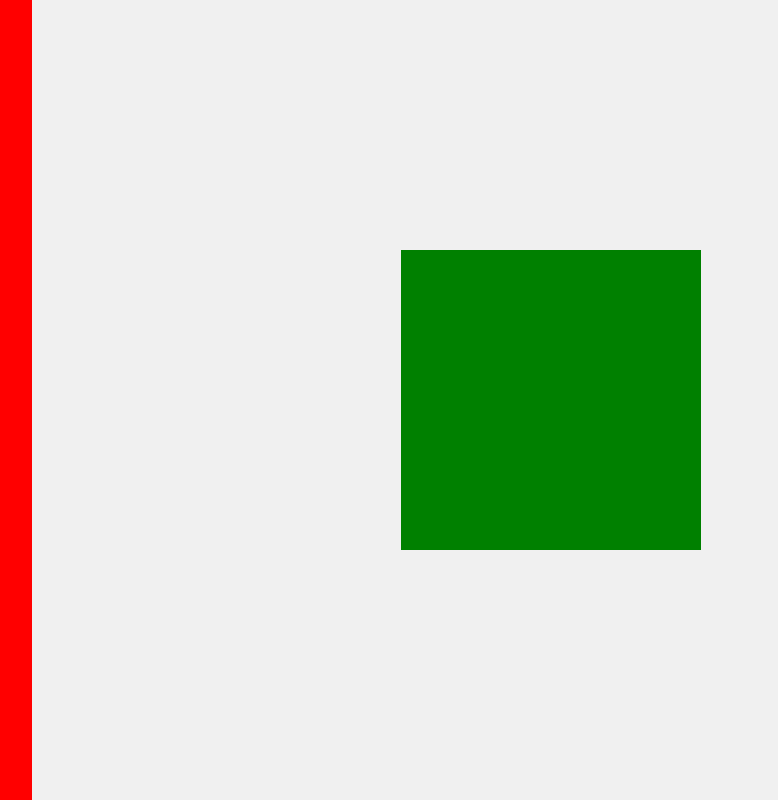
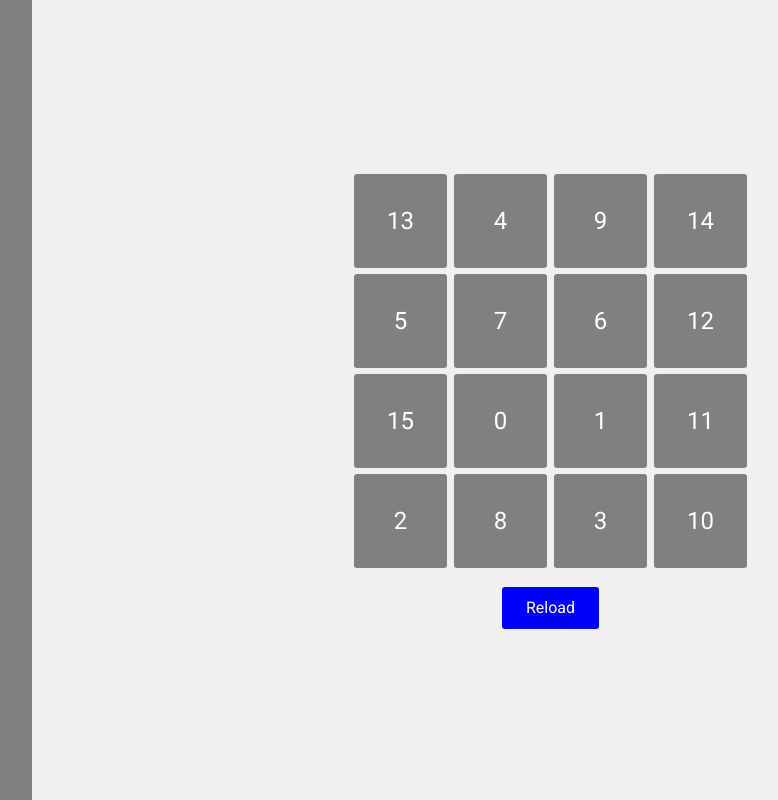
Before and after one commit to ItayZuker/games, a React app in the folder client/: page / in a window 1280 px wide. Shown: the whole page, without its empty margins (211-989 px from the left). Built offline with nearby package versions, Linux system fonts and the light colour scheme.

Commit message:
random square box

```diff
--- a/client/src/app/game_stage/game/game.js
+++ b/client/src/app/game_stage/game/game.js
@@ -1,6 +1,7 @@
 import React from 'react';
 import { useParams } from "react-router-dom";
-import RandomSquareBox from './random_squere_box/random_squere_box.js';
+import RandomSquareBoxGame from './random_squere_box/random_squere_box_game.js';
+import { RandomSquareBoxContextComponent } from '../../../global_context/random_square_box_context';
 import './game.scss'
 
 const Game = () => {
@@ -9,8 +10,12 @@ const Game = () => {
 
     return (
         <div className='game_container'>
-            { game === undefined ? <RandomSquareBox /> : null }
-            { game === 'random-square-box' ? <RandomSquareBox /> : null }
+            <RandomSquareBoxContextComponent>
+                { game === undefined ? <RandomSquareBoxGame /> : null }
+            </RandomSquareBoxContextComponent>
+            <RandomSquareBoxContextComponent>
+                { game === 'random-square-box' ? <RandomSquareBoxGame /> : null }
+            </RandomSquareBoxContextComponent>
         </div>
     )
 }
--- a/client/src/app/game_stage/game/random_squere_box/random_square_box.scss
+++ /dev/null
@@ -1,5 +0,0 @@
-.random_square_box_container {
-    width: 300px;
-    height: 300px;
-    background-color: green;
-}
--- /dev/null
+++ b/client/src/app/game_stage/game/random_squere_box/random_square_box_game.scss
@@ -0,0 +1,34 @@
+.random_square_box_game_container {
+    display: flex;
+    flex-direction: column;
+    align-items: center;
+    .boxes_container {
+        width: 400px;
+        display: flex;
+        flex-wrap: wrap;
+        align-items: flex-start;
+        position: relative;
+        .win_cover {
+            background-color: lightgray;
+            position: absolute;
+            top: 0;
+            bottom: 0;
+            left: 0;
+            right: 0;
+            z-index: 1;
+            display: flex;
+            justify-content: center;
+            align-items: center;
+            transform: scale(0) rotate(0deg);
+            transition: all .5s ease-out;
+            > h1 {
+                color: white;
+
+            }
+            &.active {
+                transform: scale(1) rotate(360deg);
+
+            }
+        }
+    }
+}
--- a/client/src/app/game_stage/game/random_squere_box/random_squere_box.js
+++ /dev/null
@@ -1,33 +0,0 @@
-import React from 'react';
-import './random_square_box.scss';
-
-const RandomSquareBox = () => {
-
-    const savePlay = async () => {
-        try {
-            const res = await fetch('/random-square-box/play', {
-                method: 'POST',
-                headers: {
-                    'Content-Type': 'application/json',
-                },
-                body: JSON.stringify({
-                    name: prompt('Enter name'),
-                    score: 1234
-                }),
-            });
-            const message = await res.json()
-            console.log(message)
-        } catch ( err ) {
-            console.log(err)
-        }
-    }
-
-    return (
-        <div className='random_square_box_container'
-            onClick={ () => savePlay() }>
-
-        </div>
-    )
-}
-
-export default RandomSquareBox
--- /dev/null
+++ b/client/src/app/game_stage/game/random_squere_box/random_squere_box_game.js
@@ -0,0 +1,150 @@
+import React, {useContext, useEffect, useState} from 'react';
+import Square from './square/square'
+import ReloadButton from "./reload_button/reload_button";
+import './random_square_box_game.scss';
+import {RandomSquareBox} from "../../../../global_context/random_square_box_context";
+
+const RandomSquareBoxGame = () => {
+
+    const {
+        reload,
+        setReload,
+        counter,
+        setCounter,
+        randomArray,
+        setRandomArray,
+        totalSquares,
+        totalBingo,
+        setClickOne
+    } = useContext(RandomSquareBox);
+
+    const [winCover, setWinCover] = useState(false);
+
+    useEffect(() => {
+        if(totalBingo === totalSquares) {
+            setWinCover(true);
+        }
+    }, [totalBingo]);
+
+    useEffect( () => {
+        if (reload) {
+            setReload(false);
+            setCounter(0);
+            setWinCover(false);
+            setClickOne({
+                id: null,
+                open: false,
+                freeze: false
+            });
+            const createSquares = async () => {
+                const res = await createRandomArray();
+                let newArray = await res.map(item => {
+                    return {
+                        id: item,
+                        clicked: false,
+                        bingo: false
+                    };
+                });
+                setRandomArray(newArray);
+                console.log(counter);
+            };
+            createSquares();
+        }
+    }, [reload]);
+
+    const checkIfUnique = (number, array) => {
+        return new Promise((resolve) => {
+            // if (array.length < 8) {
+                for(let i = 0; i <= array.length; i++) {
+                    if (number === array[i]) {
+                        setCounter(prevStat => prevStat += 1);
+                        number === 15 ? number = 0 : number += 1;
+                        resolve(number);
+                    } else if (i === (array.length)) {
+                        resolve(number);
+                    }
+                }
+            // } else {
+            //     for(let i = 8; i <= array.length; i++) {
+            //         if (number === array[i]) {
+            //             setCounter(prevStat => prevStat += 1);
+            //             number === 15 ? number = 8 : number += 1;
+            //             resolve(number);
+            //         } else if (i === (array.length)) {
+            //             resolve(number);
+            //         }
+            //     }
+            // }
+        });
+    };
+
+    const createRandomArray = async () => {
+
+        let array = [],
+            newNumber = true,
+            randomNumber = null,
+            resNumber = null,
+            totalHalf = totalSquares / 2;
+
+        while (array.length < totalSquares) {
+            if (newNumber) {
+                // if (array.length < totalHalf) {
+                    randomNumber = await Math.floor(Math.random() * totalSquares);
+                    newNumber = false;
+                    resNumber = await checkIfUnique(randomNumber, array);
+                // } else {
+                //     randomNumber = await Math.floor(Math.random() * totalHalf) + totalHalf;
+                //     newNumber = false;
+                //     resNumber = await checkIfUnique(randomNumber, array);
+                // }
+            } else {
+                resNumber = await checkIfUnique(randomNumber, array);
+            }
+            if (resNumber === randomNumber) {
+                array.push(resNumber);
+                newNumber = true;
+            } else {
+                randomNumber = resNumber;
+            }
+        }
+
+        return array;
+    }
+
+    const savePlay = async () => {
+        try {
+            const res = await fetch('/random-square-box/play', {
+                method: 'POST',
+                headers: {
+                    'Content-Type': 'application/json',
+                },
+                body: JSON.stringify({
+                    name: prompt('Enter name'),
+                    score: 1234
+                }),
+            });
+            const message = await res.json()
+            console.log(message)
+        } catch ( err ) {
+            console.log(err)
+        }
+    };
+
+    return (
+        <div className='random_square_box_game_container'>
+            <div className='boxes_container'>
+                {randomArray.map( (square, index) => {
+                    return <Square
+                        key={index}
+                        square={square}/>
+                })}
+                <div className={'win_cover ' + (winCover ? 'active ' : '')}>
+                    <h1>WIN!</h1>
+                </div>
+            </div>
+            <ReloadButton />
+        </div>
+    );
+};
+
+export default RandomSquareBoxGame
--- /dev/null
+++ b/client/src/app/game_stage/game/random_squere_box/reload_button/reload_button.js
@@ -0,0 +1,17 @@
+import React, {useContext} from "react";
+import './reload_button.scss';
+import {RandomSquareBox} from "../../../../../global_context/random_square_box_context";
+
+const ReloadButton = (props) => {
+
+    const { setReload } = useContext(RandomSquareBox);
+
+    return (
+        <div className='reload_button_container'
+            onClick={() => setReload(true)}>
+            <h4>Reload</h4>
+        </div>
+    )
+}
+
+export default ReloadButton
--- /dev/null
+++ b/client/src/app/game_stage/game/random_squere_box/reload_button/reload_button.scss
@@ -0,0 +1,29 @@
+@import "./src/assets/styles/global_random_square_box_variables.scss";
+
+.reload_button_container {
+    margin-top: 1rem;
+    padding: 0.8rem 1.5rem;
+    border-radius: 3px;
+    color: $color_font_one;
+    background-color: $color_one;
+    display: flex;
+    align-items: center;
+    justify-content: center;
+    z-index: 2;
+    transition: transform .2s;
+    &:hover {
+        cursor: pointer;
+        transform: translateY(-0.1rem);
+
+    }
+    &:active {
+        transform: translateY(0.3rem);
+        background-color: $color_two;
+
+    }
+    > h4 {
+        color: $color_font_two;
+        user-select: none;
+
+    }
+}
--- /dev/null
+++ b/client/src/app/game_stage/game/random_squere_box/square/square.js
@@ -0,0 +1,94 @@
+import React, {useContext, useState, useEffect} from 'react';
+import './square.scss';
+import {RandomSquareBox} from "../../../../../global_context/random_square_box_context";
+
+const Square = (props) => {
+
+    const {
+        colors,
+        clickOne,
+        setClickOne,
+        randomArray,
+        setRandomArray,
+        totalSquares,
+        setTotalBingo
+    } = useContext(RandomSquareBox);
+
+    const [localClick, setLocalClick] = useState(false);
+    const [localBingo, setLocalBingo] = useState(false);
+    const [totalHalf] = useState(totalSquares / 2);
+
+    useEffect(() => {
+        randomArray.map(square => {
+            if(square.id === props.square.id) {
+                if(square.bingo) {
+                    setLocalBingo(true);
+                } else if(square.clicked) {
+                    setLocalClick(true);
+                    setLocalBingo(false);
+                } else {
+                    setLocalClick(false);
+                    setLocalBingo(false);
+                }
+            }
+        })
+    }, [randomArray]);
+
+    const clickTheSquare = async () => {
+        if(clickOne.open) {
+            if(!clickOne.freeze) {
+                setClickOne({...clickOne, freeze: true});
+                setLocalClick(true);
+                setTimeout(() => {
+                    const difference = Math.abs(clickOne.id - props.square.id);
+                    if(difference === totalHalf) {
+                        console.log('BINGO!');
+                        setTotalBingo(0);
+                        setRandomArray(randomArray.map(square => {
+                            if(square.clicked) {
+                                setTotalBingo(prevState => prevState += 1);
+                                return {...square, bingo: true}
+                            } else if(square.id === props.square.id) {
+                                setTotalBingo(prevState => prevState += 1);
+                                return {...square, clicked: true, bingo: true};
+                            } else {
+                                return square;
+                            }
+                        }));
+                        setClickOne({open: false, id: null, freeze: false});
+                    } else {
+                        console.log('NO..');
+                        setRandomArray(randomArray.map(square => {
+                            if(square.clicked) {
+                                return {...square, clicked: false};
+                            } else {
+                                return square;
+                            }
+                        }));
+                        setClickOne({open: false, id: null, freeze: false});
+                    }
+                }, 300);
+            }
+        } else {
+            setClickOne({...clickOne, open: true, id: props.square.id});
+            await setRandomArray(randomArray.map(square => {
+                if(square.id === props.square.id) {
+                    return {...square, clicked: true};
+                } else {
+                    return square;
+                }
+            }));
+        }
+    };
+
+    return (
+        <div className='square_container'>
+            <div className={'square ' + colors[props.square.id] + (localClick ? ' clicked' : '') + (localBingo ? ' bingo' : '')}
+                onClick={() => clickTheSquare()}>
+                <h3>{props.square.id}</h3>
+            </div>
+        </div>
+    )
+}
+
+export default Square
--- /dev/null
+++ b/client/src/app/game_stage/game/random_squere_box/square/square.scss
@@ -0,0 +1,57 @@
+.square_container {
+    width: 100px;
+    height: 100px;
+    padding: 0.2rem;
+    position: relative;
+    z-index: 2;
+    .square {
+        background-color: gray;
+        width: 100%;
+        height: 100%;
+        border-radius: 3px;
+        display: flex;
+        justify-content: center;
+        align-items: center;
+        transition: all .3s ease-in-out;
+        > h3 {
+            color: white;
+        }
+        &.bingo {
+            transform: scale(0);
+
+        }
+        &:not(.clicked):hover {
+            cursor: pointer;
+            transform: scale(0.9);
+            opacity: 0.7;
+
+        }
+        &.clicked {
+            pointer-events: none;
+            &.color_one {
+                background-color: #1180AE;
+            }
+            &.color_two {
+                background-color: #6D5B97;
+            }
+            &.color_three {
+                background-color: #FCB239;
+            }
+            &.color_four {
+                background-color: #D74061;
+            }
+            &.color_five {
+                background-color: #F37A29;
+            }
+            &.color_six {
+                background-color: #B66BA3;
+            }
+            &.color_seven {
+                background-color: #D2B356;
+            }
+            &.color_eight {
+                background-color: #C59169;
+            }
+        }
+    }
+}
--- a/client/src/app/main_panel/main_panele.scss
+++ b/client/src/app/main_panel/main_panele.scss
@@ -1,6 +1,6 @@
 .main_panel_container {
     width: 300px;
     min-height: 100vh;
-    background-color: red;
+    background-color: gray;
 
 }
--- /dev/null
+++ b/client/src/assets/styles/global_random_square_box_variables.scss
@@ -0,0 +1,53 @@
+/* color settings */
+
+$color_one: rgba(0, 0, 255, 1);
+$color_two: rgba(255, 0, 0, 1);
+$color_three: rgba(0, 255, 0, 1);
+$color_font_one: rgba(100, 100, 100, 1);
+$color_font_two: rgba(255, 255, 255, 1);
+
+/* typography settings */
+
+$font_family: 'Roboto', sans-serif;
+
+html {
+    body {
+        font-size: 16px;
+        h1, h2, h3, h4, h5, h6 {
+            font-family: $font_family;
+            color: $color_font_one;
+            font-weight: 400;
+
+        }
+        h1 {
+            font-size: 2.5rem;
+            line-height: 2.5rem;
+
+        }
+        h2 {
+            font-size: 2rem;
+            line-height: 2rem;
+
+        }
+        h3 {
+            font-size: 1.5rem;
+            line-height: 1.5rem;
+
+        }
+        h4 {
+            font-size: 1rem;
+            line-height: 1rem;
+
+        }
+        h5 {
+            font-size: 1rem;
+            line-height: 1rem;
+
+        }
+        h6 {
+            font-size: 1rem;
+            line-height: 1rem;
+
+        }
+    }
+}
--- a/client/src/global_context/global_context.js
+++ b/client/src/global_context/global_context.js
@@ -3,7 +3,7 @@ const GlobalContext = React.createContext();
 
 const GlobalContextComponent = (props) => {
 
-    let [test, setTest] = useState('123')
+    let [test, setTest] = useState('lalalal')
 
     const contextValue = {
         test,
--- /dev/null
+++ b/client/src/global_context/random_square_box_context.js
@@ -0,0 +1,62 @@
+import React, { useState } from "react";
+const RandomSquareBox = React.createContext();
+
+const RandomSquareBoxContextComponent = (props) => {
+
+    const [reload, setReload] = useState(true);
+    const [freezeGame, setFreezeGame] = useState(false)
+    const [counter, setCounter] = useState(0);
+    const [randomArray, setRandomArray] = useState([]);
+    const [totalSquares, setTotalSquares] = useState(16);
+    const [totalBingo, setTotalBingo] = useState(0);
+    const [clickOne, setClickOne] = useState({
+        id: null,
+        open: false,
+        freeze: false
+    });
+    const [colors] = useState([
+        'color_one',
+        'color_two',
+        'color_three',
+        'color_four',
+        'color_five',
+        'color_six',
+        'color_seven',
+        'color_eight',
+        'color_one',
+        'color_two',
+        'color_three',
+        'color_four',
+        'color_five',
+        'color_six',
+        'color_seven',
+        'color_eight'
+    ]);
+
+    const contextValue = {
+        reload,
+        setReload,
+        setFreezeGame,
+        freezeGame,
+        counter,
+        setCounter,
+        randomArray,
+        setRandomArray,
+        totalSquares,
+        setTotalSquares,
+        totalBingo,
+        setTotalBingo,
+        clickOne,
+        setClickOne,
+        colors
+
+    }
+
+    return (
+        <RandomSquareBox.Provider value={ contextValue }>
+            { props.children }
+        </RandomSquareBox.Provider>
+    )
+}
+
+export { RandomSquareBox, RandomSquareBoxContextComponent }
```
Also changed, not shown: client/public/index.html (+3 -0 lines).
